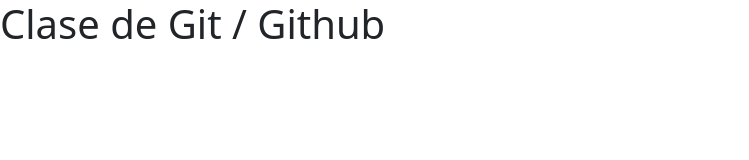
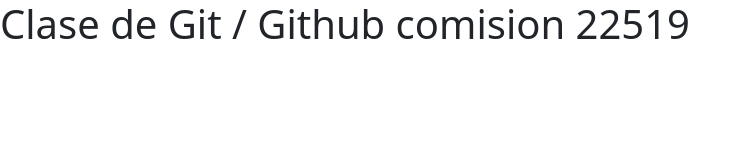
Before and after one commit to MarcelaCerda/git22519, a plain HTML site: page index.html in a window 1280 px wide. Shown: the whole page, without its empty margins (0-749 px from the left). Drawn offline with nearby package versions, Linux system fonts and the light colour scheme.

Commit message:
190922V2

```diff
--- a/index.html
+++ b/index.html
@@ -15,7 +15,7 @@
 
 <body>
   <header>
-    <h1>Clase de Git / Github</h1>
+    <h1>Clase de Git / Github comision 22519</h1>
   </header>
   <main>
 
```
